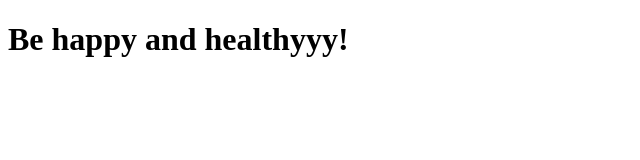
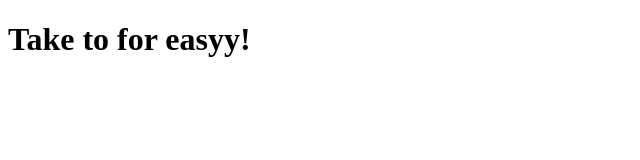
Before and after one commit to YashDesai-11/trial1, a plain HTML site: page index.html in a window 1280 px wide. Shown: the whole page, without its empty margins (0-640 px from the left). Drawn offline with Linux system fonts and the light colour scheme.

Commit message:
first commit

```diff
--- a/index.html
+++ b/index.html
@@ -6,6 +6,6 @@
     <title>Document</title>
 </head>
 <body>
-    <h1>Be happy and healthyyy!</h1>
+    <h1>Take to for easyy!</h1>
 </body>
 </html>
```
